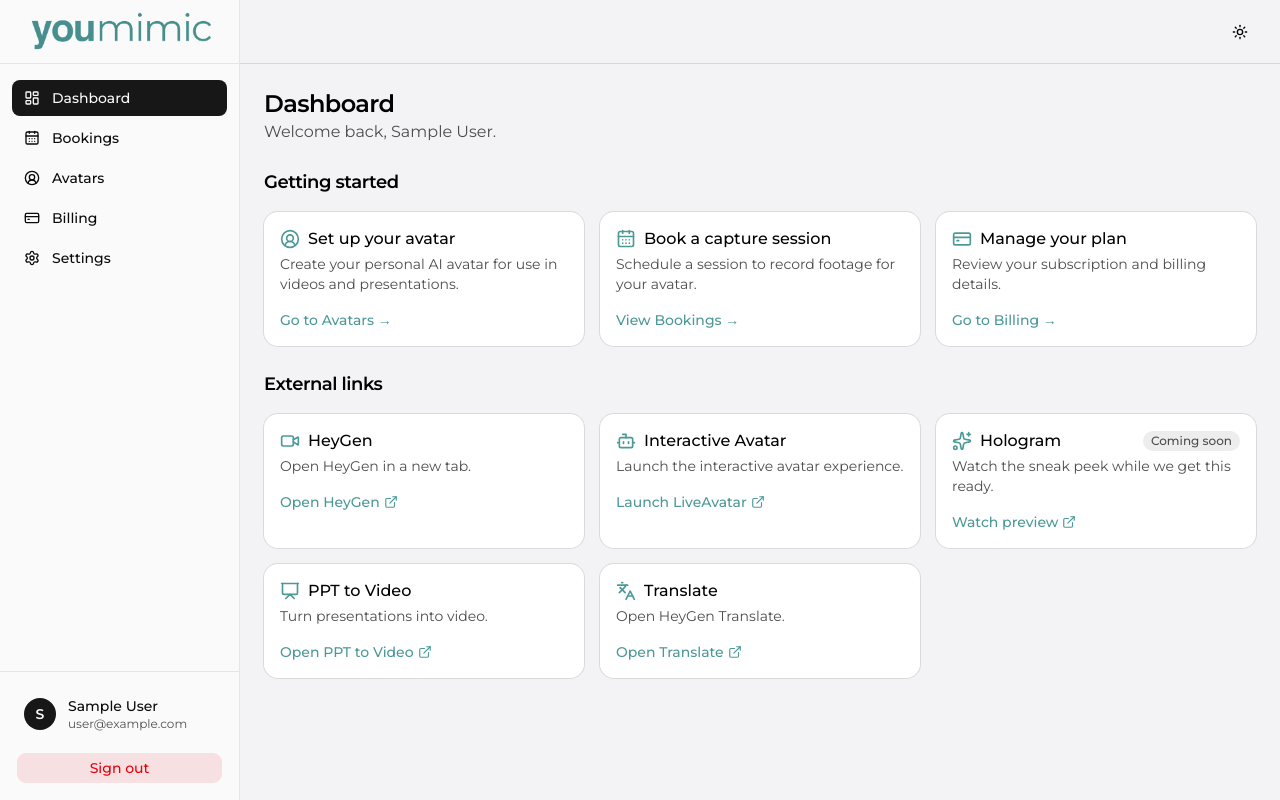
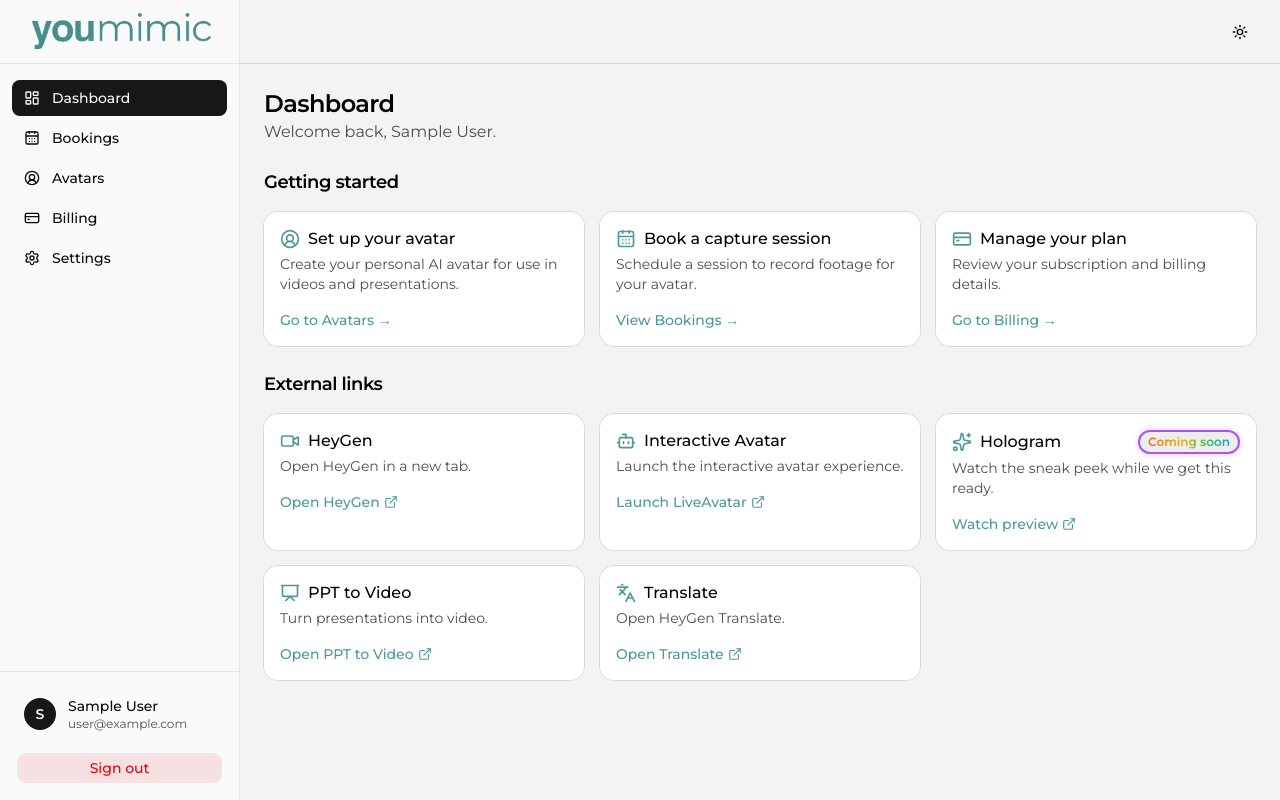
Before and after one commit to youmimic/youmimic-client-portal, a Next.js app: page /dashboard in a window 1280 px wide. Built offline with nearby package versions, Linux system fonts and the light colour scheme; no server answers; the database is empty; sample sign-in values are in the browser's storage.

Commit message:
added some animations in the user dashboard

```diff
--- a/app/(dashboard)/dashboard/page.tsx
+++ b/app/(dashboard)/dashboard/page.tsx
@@ -137,10 +137,12 @@ function GettingStartedCard({
   linkLabel: string;
 }) {
   return (
-    <Card>
+    <Card className="group">
       <CardHeader>
         <CardTitle className="flex items-center gap-2">
-          <span className="text-primary">{icon}</span>
+          <span className="text-primary transition-transform duration-700 ease-in-out group-hover:[transform:perspective(400px)_rotateY(360deg)_scale(1.1)_translateY(-0.125rem)]">
+            {icon}
+          </span>
           {title}
         </CardTitle>
         <CardDescription>{description}</CardDescription>
@@ -216,14 +218,16 @@ function ExternalLinkCard({
   badge?: string;
 }) {
   return (
-    <Card>
+    <Card className="group">
       <CardHeader>
         <CardTitle className="flex items-center gap-2">
-          <span className="text-primary">{icon}</span>
+          <span className="text-primary transition-transform duration-700 ease-in-out group-hover:[transform:perspective(400px)_rotateY(360deg)_scale(1.1)_translateY(-0.125rem)]">
+            {icon}
+          </span>
           {title}
           {badge && (
-            <span className="ml-auto inline-flex items-center rounded-full bg-muted px-2 py-0.5 text-xs font-medium text-muted-foreground">
-              {badge}
+            <span className="badge-rainbow-border ml-auto inline-flex items-center rounded-full border-2 bg-muted px-2 py-0.5 text-xs font-semibold">
+              <span className="badge-rainbow-text">{badge}</span>
             </span>
           )}
         </CardTitle>
--- a/app/globals.css
+++ b/app/globals.css
@@ -158,6 +158,35 @@
   --font-heading: var(--font-montserrat);
 }
 
+/* Outer span: cycling border colour */
+@keyframes badge-border {
+  0%, 100% { border-color: #f43f5e; box-shadow: 0 0 6px #f43f5e55; }
+  16%       { border-color: #f97316; box-shadow: 0 0 6px #f9731655; }
+  33%       { border-color: #eab308; box-shadow: 0 0 6px #eab30855; }
+  50%       { border-color: #22c55e; box-shadow: 0 0 6px #22c55e55; }
+  66%       { border-color: #3b82f6; box-shadow: 0 0 6px #3b82f655; }
+  83%       { border-color: #a855f7; box-shadow: 0 0 6px #a855f755; }
+}
+
+.badge-rainbow-border {
+  animation: badge-border 6s ease-in-out infinite;
+}
+
+/* Inner span: left-to-right gradient sweep on the text */
+@keyframes badge-text-sweep {
+  0%   { background-position: 0% center; }
+  100% { background-position: 200% center; }
+}
+
+.badge-rainbow-text {
+  background: linear-gradient(90deg, #f43f5e, #f97316, #eab308, #22c55e, #3b82f6, #a855f7, #f43f5e);
+  background-size: 200% auto;
+  -webkit-background-clip: text;
+  background-clip: text;
+  -webkit-text-fill-color: transparent;
+  animation: badge-text-sweep 4s ease-in-out infinite;
+}
+
 @layer base {
   * {
     @apply border-border outline-ring/50;
```
